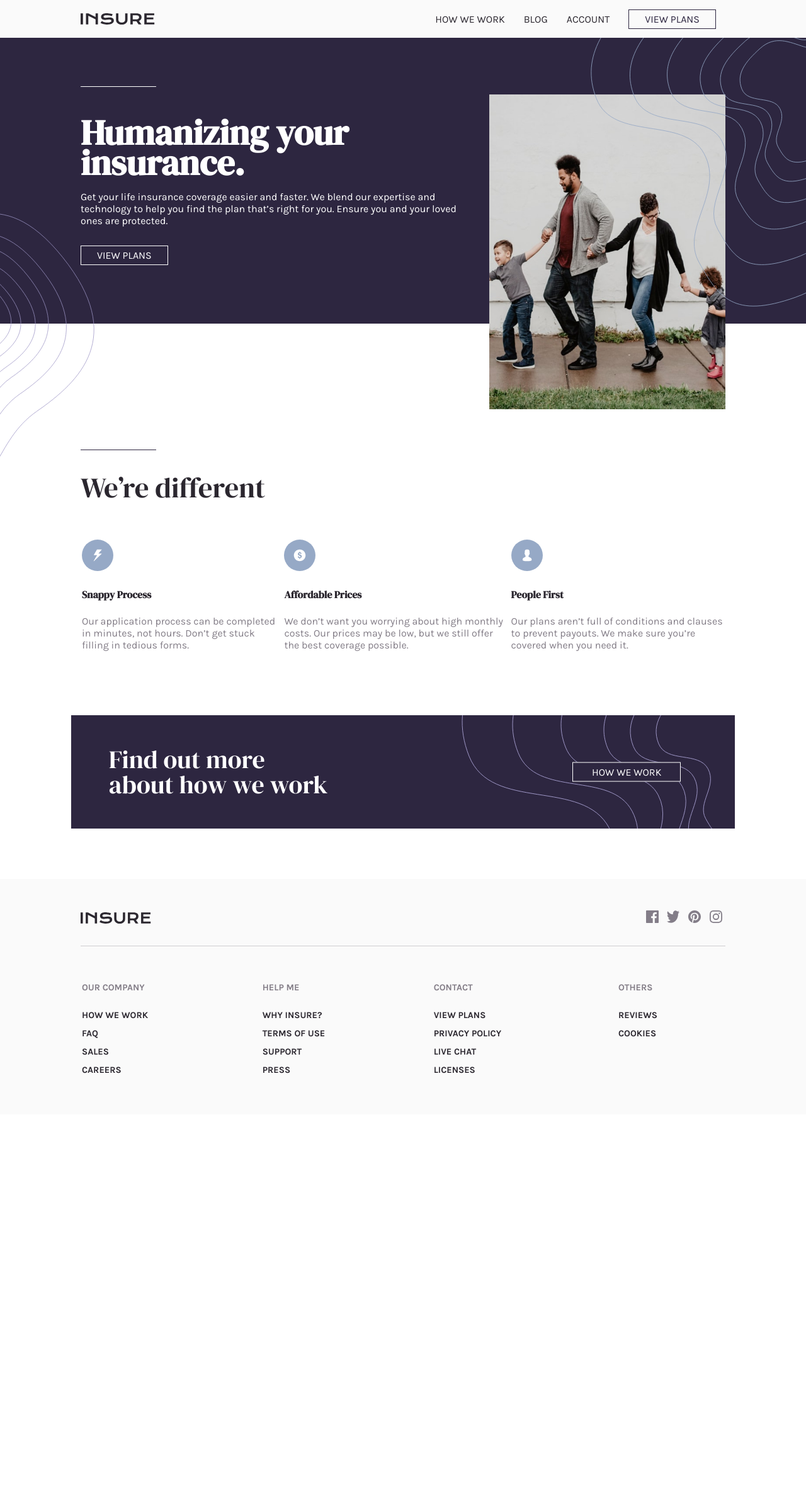
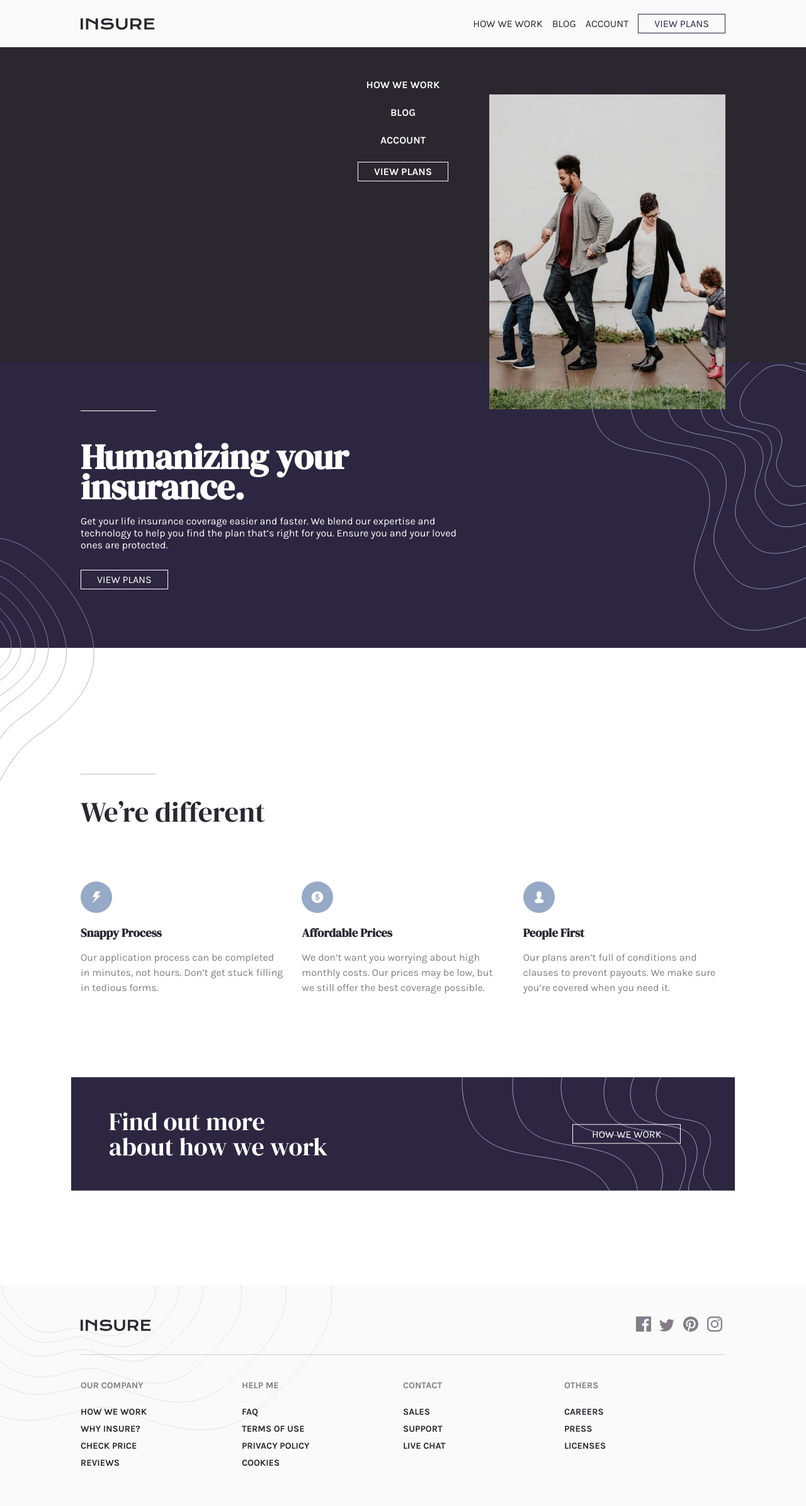
Before and after one commit to pauladeville/landing-page-insurance, a plain HTML site: page index.html in a window 1280 px wide. Shown: the whole page at 63% size. Before the commit the page ends 1770 px from the top, so only its background shows below. Drawn offline with Linux system fonts and the light colour scheme.

Commit message:
Completed desktop and mobile designs

```diff
--- a/index.html
+++ b/index.html
@@ -11,17 +11,29 @@
 <body>
 
 
-  <nav>
+  <nav id="nav-desktop">
     <div>
       <img src="images/logo.svg" alt="">
       <ul>
         <li><a href="#">How we work</a></li>
         <li><a href="#">Blog</a></li>
         <li><a href="#">Account</a></li>
-        <li><span>View plans</span></li>
+        <li><span><a href="#">View plans</a></span></li>
+        <li id="close-nav"><img src="images/icon-close.svg" alt=""></li>
+        <li id="open-nav"><img src="images/icon-hamburger.svg" alt=""></li>
       </ul>
     </div>
   </nav>
+
+  <div id="nav-mobile">
+    <ul>
+      <li><a href="#">How we work</a></li>
+      <li><a href="#">Blog</a></li>
+      <li><a href="#">Account</a></li>
+      <li><span><a href="#">View plans</a></span></li>
+    </ul>
+  </div>
+
 
     <img id="portrait-desktop" src="images/image-intro-desktop.jpg" alt="">
     <img id="portrait-mobile"src="images/image-intro-mobile.jpg" alt="">
@@ -45,23 +57,23 @@
     <img id="pattern-desktop-left" src="images/bg-pattern-intro-left-desktop.svg" alt="">
     <div>
       <h2>We’re different</h2>
-      <table>
-        <tr>
-          <td><img src="images/icon-snappy-process.svg" alt=""></td>
-          <td><img src="images/icon-affordable-prices.svg" alt=""></td>
-          <td><img src="images/icon-people-first.svg" alt=""></td>
-        </tr>
-        <tr>
-          <th>Snappy Process</th>
-          <th>Affordable Prices</th>
-          <th>People First</th>
-        </tr>
-        <tr>
-          <td>Our application process can be completed in minutes, not hours. Don’t get stuck filling in tedious forms.</td>
-          <td>We don’t want you worrying about high monthly costs. Our prices may be low, but we still offer the best coverage possible.</td>
-          <td>Our plans aren’t full of conditions and clauses to prevent payouts. We make sure you’re covered when you need it.</td>
-        </tr>
-      </table>
+      <div id="values_text-blocks">
+        <div class="text-block_process">
+          <img src="images/icon-snappy-process.svg" alt="">
+          <h3>Snappy Process</h3>
+          <p>Our application process can be completed in minutes, not hours. Don’t get stuck filling in tedious forms.</p>
+        </div>
+        <div class="text-block_prices">
+          <img src="images/icon-affordable-prices.svg" alt="">
+          <h3>Affordable Prices</h3>
+          <p>We don’t want you worrying about high monthly costs. Our prices may be low, but we still offer the best coverage possible.</p>
+        </div>
+        <div class="text-block_people">
+          <img src="images/icon-people-first.svg" alt="">
+          <h3>People First</h3>
+          <p>Our plans aren’t full of conditions and clauses to prevent payouts. We make sure you’re covered when you need it.</p>
+        </div>
+      </div>
     </div>
   </section>
 
@@ -80,37 +92,44 @@
         <a href="#"><img src="images/icon-instagram.svg" alt=""></a>
       </div>
     </div>
-    <table>
-      <tr>
-        <th>Our company</th>
-        <th>Help me</th>
-        <th>Contact</th>
-        <th>Others</th>
-      </tr>
-      <tr>
-        <td><a href="#">How we work</a></td>
-        <td><a href="#">Why Insure?</a></td>
-        <td><a href="#">View plans</a></td>
-        <td><a href="#">Reviews</a></td>
-      </tr>
-      <tr>
-        <td><a href="#">FAQ</a></td>
-        <td><a href="#">Terms of use</a></td>
-        <td><a href="#">Privacy policy</a></td>
-        <td><a href="#">Cookies</a></td>
-      </tr>
-      <tr>
-        <td><a href="#">Sales</a></td>
-        <td><a href="#">Support</a></td>
-        <td><a href="#">Live chat</a></td>
-      </tr>
-      <tr>
-        <td><a href="#">Careers</a></td>
-        <td><a href="#">Press</a></td>
-        <td><a href="#">Licenses</a></td>
-      </tr>
-    </table>
+    <div id="footer-links-container">
+      <div>
+        <p>Our company</p>
+        <ul>
+          <li><a href="#">How we work</a></li>
+          <li><a href="#">Why Insure?</a></li>
+          <li><a href="#">Check price</a></li>
+          <li><a href="#">Reviews</a></li>
+        </ul>
+      </div>
+      <div>
+        <p>Help me</p>
+        <ul>
+          <li><a href="#">FAQ</a></li>
+          <li><a href="#">Terms of use</a></li>
+          <li><a href="#">Privacy policy</a></li>
+          <li><a href="#">Cookies</a></li>
+        </ul>
+      </div>
+      <div>
+        <p>Contact</p>
+        <ul>
+          <li><a href="#">Sales</a></li>
+          <li><a href="#">Support</a></li>
+          <li><a href="#">Live chat</a></li>
+        </ul>
+      </div>
+      <div>
+        <p>Others</p>
+        <ul>
+          <li><a href="#">Careers</a></li>
+          <li><a href="#">Press</a></li>
+          <li><a href="#">Licenses</a></li>
+        </ul>
+      </div>
+    </div>
   </footer>
 
+  <script src="main.js"></script>
 </body>
 </html>
--- /dev/null
+++ b/main.js
@@ -0,0 +1,3 @@
+document.getElementById("open-nav").addEventListener("click", () => {
+    console.log("coucou");
+})
--- a/style.scss
+++ b/style.scss
@@ -14,29 +14,16 @@ $breaking-points: (lg:1100px, md: 900px, sm: 500px, xs: 300px);
     }
 }
 
-@mixin link-box ($bg-color, $font-color, $hover-bg-color, $hover-font-color) {
+@mixin link-box ($bg-color, $font-color) {
     display: inline-block;
-    background-color: $bg-color;
     color: $font-color;
     border: 1px solid $font-color;
     padding: 5px 25px;
     text-align: center;
     transition: all 300ms ease-in-out;
     &:hover {
-        font-weight: 700;
-        background-color: $hover-bg-color;
-        color:$hover-font-color;
-        border: 1px solid $hover-bg-color;
-    }
-}
-
-@mixin line-above ($color) {
-    &::before {
-        content: "";
-        position: absolute;
-        top: 0px;
-        width: 120px;
-        border-top: solid $color 1px;
+        background-color: $font-color;
+        color: $bg-color;
     }
 }
 
@@ -56,7 +43,7 @@ a, li {
     text-transform: uppercase;
 }
 
-h1, h2, section h2, section th, aside h2 {
+h1, h2, section h2, section h3, aside h2 {
     font-family: "DM Serif Display";
 }
 
@@ -69,14 +56,15 @@ header, aside {
     color: white;
 }
 
-nav {
+#nav-desktop {
     width: 100%;
+    position: relative;
     div {
         display: flex;
         justify-content: space-between;
         align-items: center;
         width: 80%;
-        height: 60px;
+        height: 75px;
         margin: auto;
     }
     img {
@@ -92,14 +80,74 @@ nav {
     li {
         text-align: center;
         display: inline-block;
-        padding: 15px;
-        span {
-            @include link-box($very-light-grey, $dark-violet, $dark-violet, white)
+        padding-left: 15px;
+        span a {
+            @include link-box($very-light-grey, $dark-violet);
+            &:hover {
+                font-weight: normal;
+            }
         }
+        &:hover {
+            font-weight: 700;
+        }
+    }
+    #open-nav, #close-nav, #mobile-nav {
+        display: none;
     }
     a {
         color: $very-dark-violet;
     }
+    @include mQ(map-get($breaking-points, sm), map-get($breaking-points, md)) {
+        div {
+            width: 90%;
+        }
+        li {
+            padding-left: 10px;
+        }
+    }
+    @include mQ(0, map-get($breaking-points, sm)) {
+        li {
+            display: none;
+        }
+        #open-nav {
+            display: block;
+            img {
+                width: 100%;
+                height: 100%;
+            }
+        }
+    }
+}
+
+#nav-mobile {
+    ul {
+        padding-top: 50px;
+        width: 100%;
+        text-align: center;
+        height: 450px;
+        background-color: $very-dark-violet;
+        @include mQ(0, map-get($breaking-points, sm)) {
+            background-image: url("images/bg-pattern-mobile-nav.svg");
+            background-position: bottom right;
+            background-repeat: no-repeat;
+            background-size: contain;
+        }
+    }
+    li {
+        padding-bottom: 25px;
+        span a {
+            @include link-box($very-dark-violet, $very-light-grey, );
+        }
+    }
+    a {
+        color: $very-light-grey;
+        font-weight: 700;
+    }
+
+}
+
+.active {
+    transform: translateY(0);
 }
 
 header {
@@ -119,11 +167,16 @@ header {
             line-height: 3rem;
             padding: 50px 0 20px 0;
             @include mQ(map-get($breaking-points, sm), 9999px) {
-                @include line-above(white);
-            }
+                &::before {
+                    content: "";
+                    position: absolute;
+                    top: 0px;
+                    width: 120px;
+                    border-top: solid white 1px;
+                }            }
         }
         a {
-            @include link-box($dark-violet, white, white, $very-dark-violet);
+            @include link-box($dark-violet, white);
             margin-top: 30px;
         }
     }
@@ -159,28 +212,36 @@ section {
             position: absolute;
             top: 0%;
             width: 120px;
-            border-top: solid $dark-violet 1px;
+            border-top: solid #B9B3D6 1px;
             @include mQ(0px, map-get($breaking-points, sm)) {
                 left: 50%;
                 transform: translate(-50%, -50%);
             }
         }
     }
-    table {
+    #values_text-blocks {
         width: 80%;
         margin: auto;
         text-align: left;
-        padding: 20px 0 20px 0;
+        padding-bottom: 50px;
+        display: grid;
+        grid-template-columns: 1fr 1fr 1fr;
+        grid-column-gap: 30px;
+        @include mQ (0, map-get($breaking-points, sm)) {
+            display: block;
+            text-align: center;
+        }
         img {
             width: 50px;
+            padding-top: 50px;
         }
-        th {
-            padding: 20px 0;
+        h3 {
+            padding: 15px 0;
             color: $very-dark-violet;
         }
-        tr {
+        p {
             color: $dark-grayish-violet;
-            margin: 50px;
+            line-height: 1.5rem;
         }
     }
     @include mQ(0px, map-get($breaking-points, sm)) {
@@ -192,7 +253,7 @@ section {
 
 aside {
     width: 73%;
-    margin: 80px auto;
+    margin: 80px auto 150px auto;
     padding: 50px 60px;
     position: relative;
     overflow: hidden;
@@ -207,13 +268,13 @@ aside {
     }
     a {
         width: 120px;
-        @include link-box($dark-violet, white, white, $very-dark-violet);
+        @include link-box($dark-violet, white);
         position: absolute;
         top: 50%;
         right: 0;
         transform: translate(-50%, -50%);
     }
-    @include mQ(map-get($breaking-points, xs), map-get($breaking-points, md)) {
+    @include mQ(0, map-get($breaking-points, md)) {
         background-image: url("images/bg-pattern-how-we-work-mobile.svg");
         background-position: top right;
         background-repeat: no-repeat;
@@ -231,10 +292,16 @@ aside {
             margin-top: 30px;
         }
     }
-
+    @include mQ(0, map-get($breaking-points, sm)) {
+        padding: 80px 35px;
+        margin: 80px auto 130px auto;
+    }
 }
 
 footer {
+    background-image: url("images/bg-pattern-footer-desktop.svg");
+    background-position: top left;
+    background-repeat: no-repeat;
     #social-container, table {
         width: 80%;
         margin: auto;
@@ -258,23 +325,28 @@ footer {
             padding: 20px 0 20px 0;
             img {
                 padding: 0 5px;
-                width: 20px;
-                height: 20px;
             }
         }
     }
-    table {
+    #footer-links-container {
+        width: 80%;
+        margin: auto;
+        display: grid;
+        grid-template-columns: 1fr 1fr 1fr 1fr;
         text-align: left;
         font-size: 0.9rem;
-        padding-bottom: 50px;
-        th {
+        padding: 15px 0 50px 0;
+        p {
             color: $dark-grayish-violet;
             text-transform: uppercase;
             padding: 25px 0;
+            font-weight: 700;
         }
-        td {
+        ul {
+            list-style-type: none;
+        }
+        li {
             padding-bottom: 10px;
-
             a {
                 color: $very-dark-violet;
                 font-weight: 700;
@@ -282,6 +354,19 @@ footer {
                     text-decoration: underline;
                 }
 
+            }
+        }
+        @include mQ(0, map-get($breaking-points, md)) {
+            display: block;
+            text-align: center;
+        }
+    }
+    @include mQ(0, map-get($breaking-points, md)) {
+        background-image: url("images/bg-pattern-footer-mobile.svg");
+        #social-container {
+            flex-direction: column;
+            img[src*=logo] {
+                margin: 50px 0 15px 0;
             }
         }
     }
```
Also changed, not shown: style.css, 1 other file.
